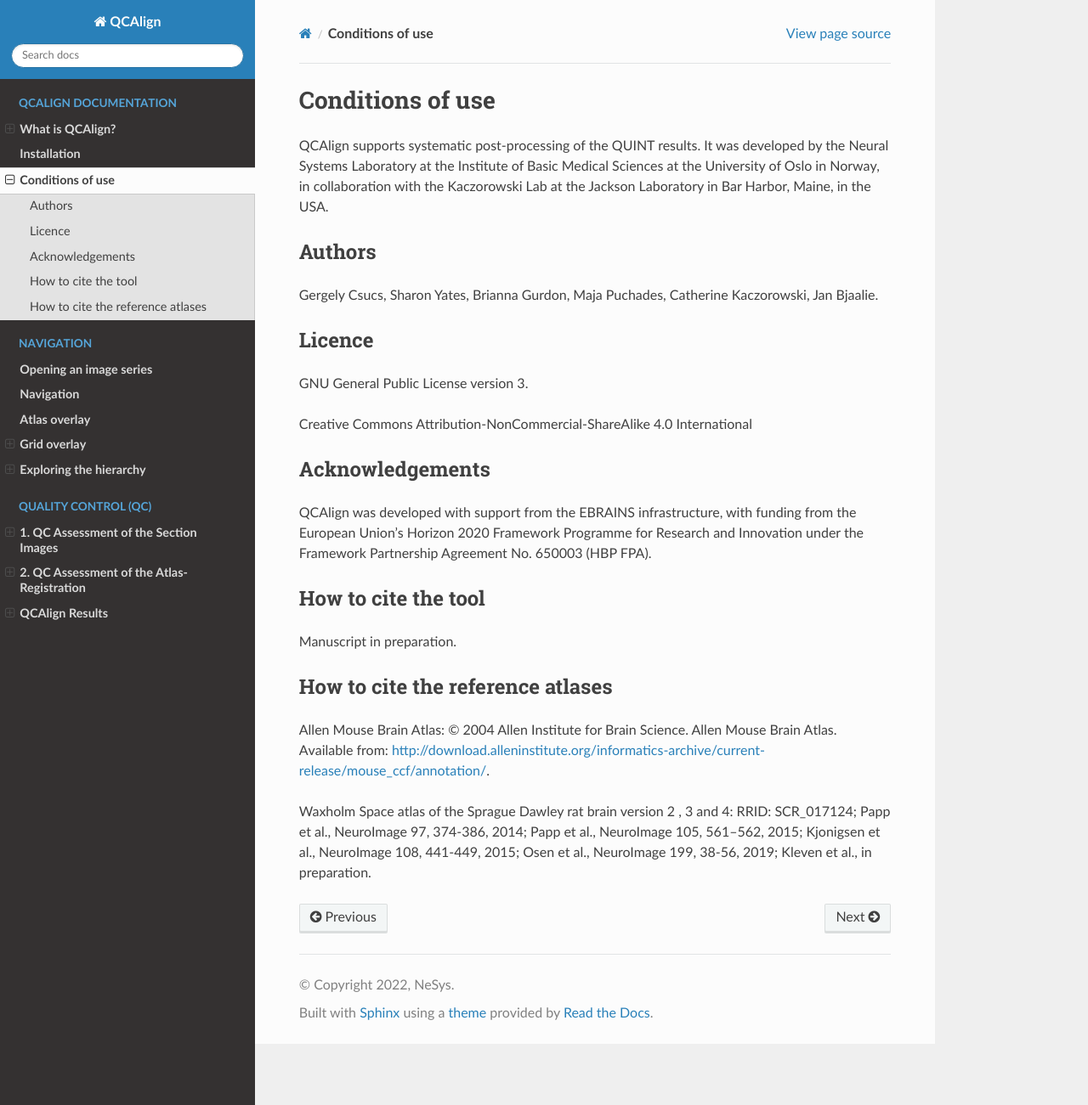
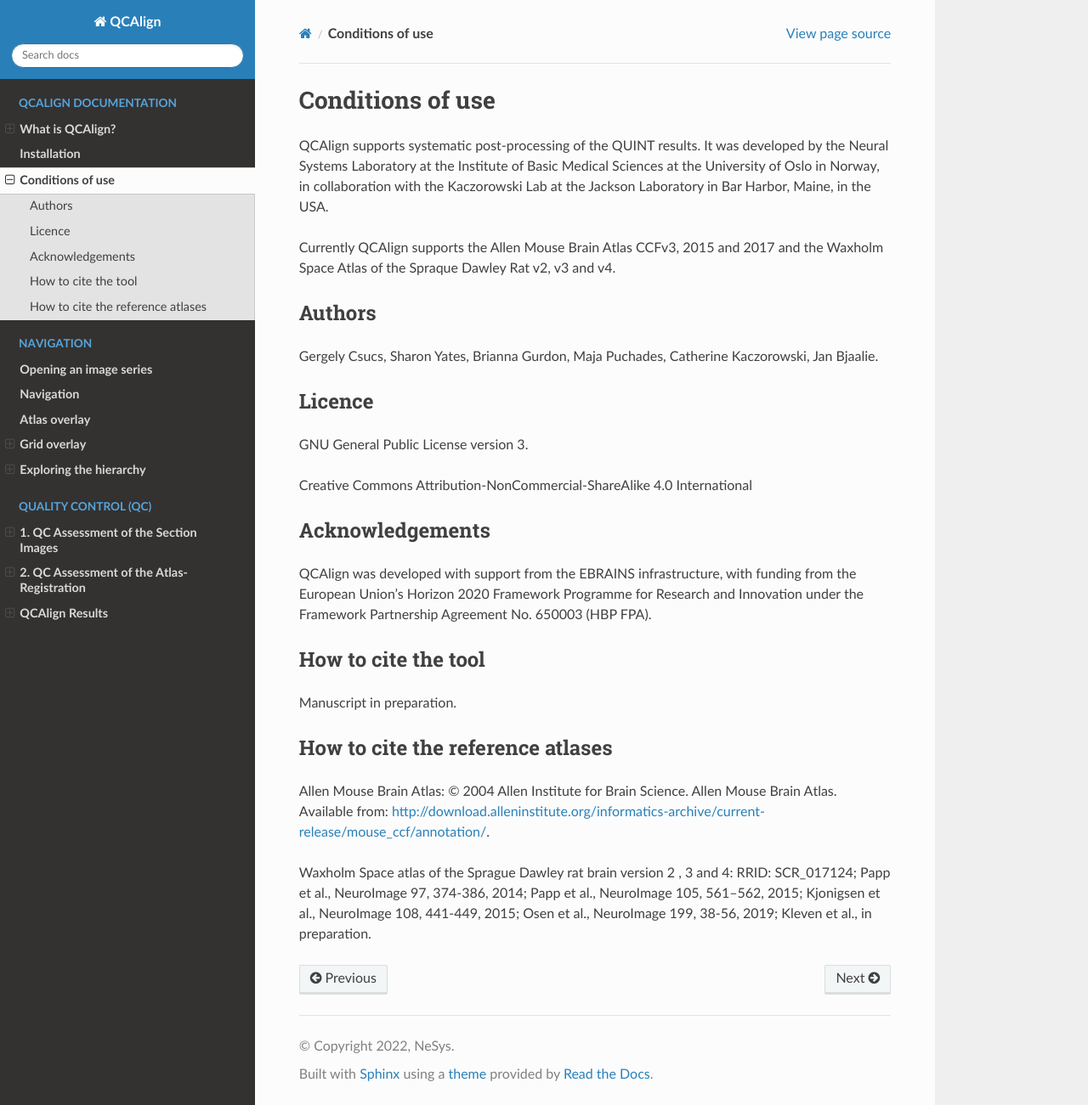
Before and after one commit to Neural-Systems-at-UIO/QCAlign, a Sphinx documentation site: the page built from docs/conditions.rst, in a window 1280 px wide and 1301 px high. Shown: the whole window at 85% size. Built offline with Sphinx 7.4.7 and the Read the Docs theme 2.0.0, drawn with Linux system fonts in a browser that asks for light colours.

Commit message:
Update conditions.rst

```diff
--- a/docs/conditions.rst
+++ b/docs/conditions.rst
@@ -2,6 +2,8 @@
 =====================
 
 QCAlign supports systematic post-processing of the QUINT results. It was developed by the Neural Systems Laboratory at the Institute of Basic Medical Sciences at the University of Oslo in Norway, in collaboration with the Kaczorowski Lab at the Jackson Laboratory in Bar Harbor, Maine, in the USA.
+
+Currently QCAlign supports the Allen Mouse Brain Atlas CCFv3, 2015 and 2017 and the Waxholm Space Atlas of the Spraque Dawley Rat v2, v3 and v4.
 
 Authors
 ---------
```
